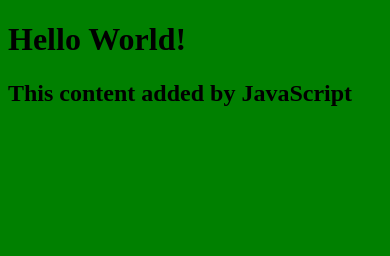
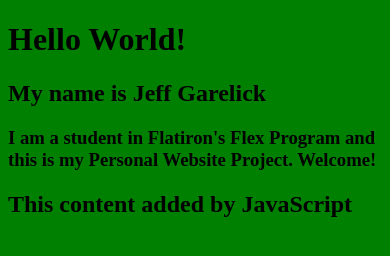
Before and after one commit to garelickja/My-Personal-Website, a plain HTML site: page index.html in a window 390 px wide. Drawn offline with Linux system fonts and the light colour scheme.

Commit message:
mobile compatability, introduction

```diff
--- a/index.html
+++ b/index.html
@@ -2,10 +2,14 @@
 <html lang="en">
   <head>
     <link rel="stylesheet" href="style.css"/>
-    <title>Jeffrey's Personal Website</title>
+    <meta charset = "utf-8">
+    <meta name="viewport" content="width=device-width, initial-scale=1" />
+    <title>Jeff's Personal Website</title>
   </head>
   <body>
     <h1>Hello World!</h1>
+    <h2>My name is Jeff Garelick</h2>
+    <h3>I am a student in Flatiron's Flex Program and this is my Personal Website Project. Welcome!</h3>
     <script src="script.js"></script>
   </body>
 </html>
```
